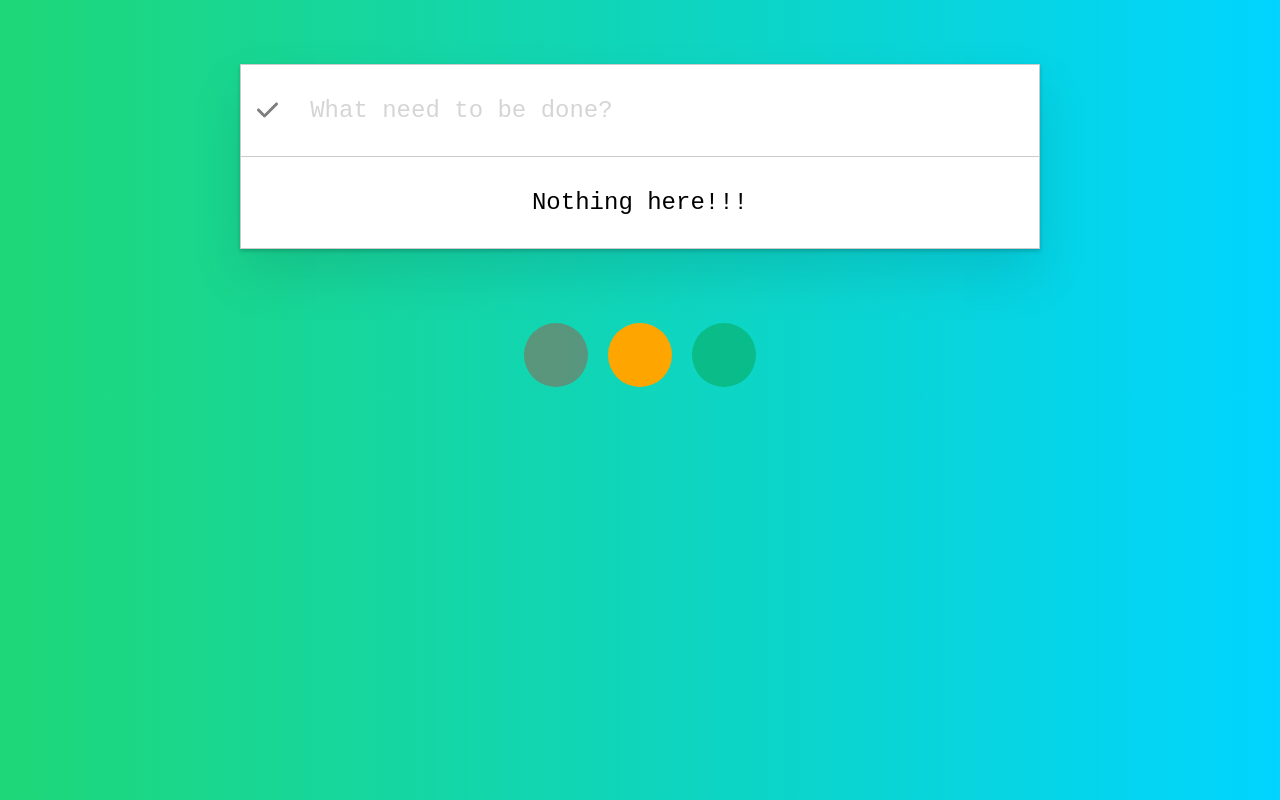
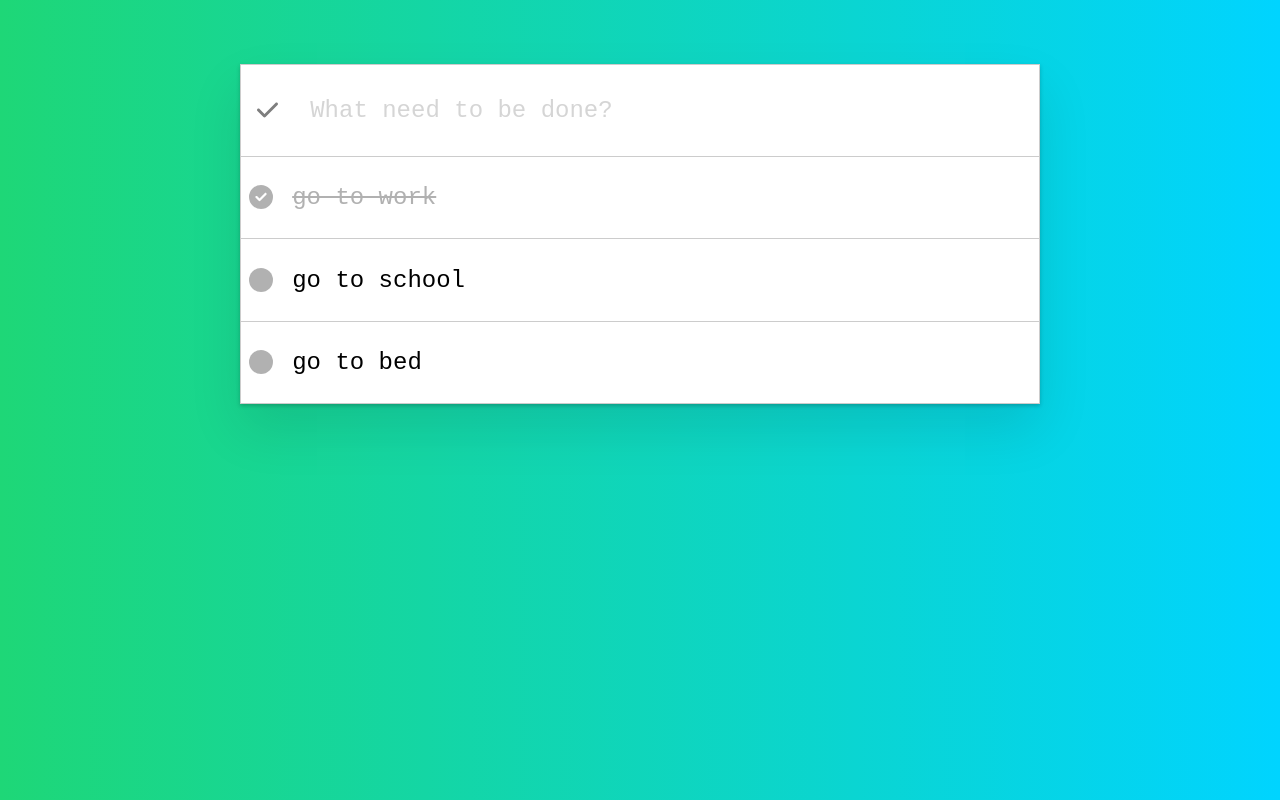
Before and after one commit to hiimdev/todoList-reactjs, a React (Create React App) app: page / in a window 1280 px wide. Built offline with nearby package versions, Linux system fonts and the light colour scheme.

Commit message:
reconfigure file

```diff
--- a/src/App.css
+++ b/src/App.css
@@ -1,3 +1,8 @@
+* {
+    padding: 0;
+    margin: 0;
+    box-sizing: border-box;
+}
 .container {
     background-color: #fff;
     display: flex;
@@ -10,3 +15,118 @@
     border: 1px solid #ccc;
     box-shadow: 0 2px 4px 0 rgb(0 0 0 / 20%), 0 25px 50px 0 rgb(0 0 0 / 10%);
 }
+
+.todoItem {
+    width: 100%;
+    height: 100%;
+    padding: 1.2rem;
+    font-family: 'Courier New', Courier, monospace;
+    font-size: 1.5rem;
+    background-color: #fff;
+}
+
+.todoItem:last-child {
+    border: none;
+}
+
+.todoItem p {
+    width: 100%;
+    height: 100%;
+}
+
+.todoItem p:hover {
+    cursor: pointer;
+}
+
+.todoItem:hover .icon-del {
+    display: block;
+}
+
+.itemComplete {
+    text-decoration: line-through;
+    opacity: 0.3;
+}
+
+.icon {
+    font-size: 1.5rem;
+    opacity: 0.3;
+}
+
+.icon svg:hover {
+    cursor: pointer;
+}
+
+.icon-circle,
+.icon-circle-check {
+    display: none;
+}
+
+.icon-active {
+    display: block;
+}
+
+.icon-del {
+    position: absolute;
+    top: 50%;
+    right: 9%;
+    transform: translateY(-50%);
+    display: none;
+}
+
+.icon-del:hover {
+    cursor: pointer;
+    opacity: 0.6;
+}
+
+.item-null {
+    margin: 2rem auto;
+    font-family: 'Courier New', Courier, monospace;
+    font-size: 1.5rem;
+}
+
+.wrap {
+    position: relative;
+    display: flex;
+    justify-content: space-between;
+    align-items: center;
+    padding: 0.5rem;
+    width: 100%;
+    height: 100%;
+    border-bottom: 1px solid #ccc;
+    background-color: #fff;
+}
+
+.wrap:last-child {
+    border-bottom: none;
+}
+
+.wrap-todoItem {
+    display: flex;
+}
+
+.icon-check {
+    width: 5%;
+    text-align: center;
+}
+
+.icon-check svg {
+    font-size: 1.5rem;
+    opacity: 0.5;
+}
+
+.icon-check svg:hover {
+    cursor: pointer;
+}
+
+.input {
+    width: 95%;
+    font-size: 1.5rem;
+    font-family: 'Courier New', Courier, monospace;
+    padding: 1rem;
+    outline: none;
+    border: none;
+}
+
+.input::placeholder {
+    opacity: 0.3;
+}
--- a/src/App.js
+++ b/src/App.js
@@ -1,19 +1,23 @@
 import React, { Component } from 'react';
 
-import TodoItem from './components/TodoItem';
+// className
+import classNames from 'classnames';
+
+// components
 import Input from './components/Input';
-import TrafficLight from './components/TrafficLight';
+// import TrafficLight from './components/TrafficLight';
 
+// Font Awesomeicon
 import { FontAwesomeIcon } from '@fortawesome/react-fontawesome';
 import { faCheck, faXmark } from '@fortawesome/free-solid-svg-icons';
+import { faCircleCheck, faCircle } from '@fortawesome/free-solid-svg-icons';
 
 // react-toastify
 import { ToastContainer, toast } from 'react-toastify';
 import 'react-toastify/dist/ReactToastify.css';
 
+// style
 import './App.css';
-import './components/Input.css';
-import './components/todoItem.css';
 
 class App extends Component {
     constructor(props) {
@@ -21,29 +25,25 @@ class App extends Component {
         this.state = {
             newItem: '',
             todoItems: [
-                // {
-                //     title: 'go to work',
-                //     isComplete: true,
-                // },
-                // {
-                //     title: 'go to school',
-                //     isComplete: false,
-                // },
-                // {
-                //     title: 'go to bed',
-                //     isComplete: false,
-                // },
+                {
+                    title: 'go to work',
+                    isComplete: true,
+                },
+                {
+                    title: 'go to school',
+                    isComplete: false,
+                },
+                {
+                    title: 'go to bed',
+                    isComplete: false,
+                },
             ],
         };
 
-        this.onKeyUp = this.onKeyUp.bind(this);
-        this.onChange = this.onChange.bind(this);
-
-        this.checkedAll = this.checkedAll.bind(this);
+        // this.onKeyUp = this.onKeyUp.bind(this);
     }
 
-    onItemClicked(item) {
-        return () => {
+    handleTodoComplete = (item) => {
         const { todoItems } = this.state;
         const isComplete = item.isComplete;
 
@@ -53,9 +53,8 @@ class App extends Component {
             ),
         });
     };
-    }
 
-    onKeyUp(event) {
+    handleAddTodo = (event) => {
         // Enter key
         if (event.keyCode === 13) {
             let text = event.target.value;
@@ -74,15 +73,15 @@ class App extends Component {
             });
             toast.success('Success!');
         }
-    }
+    };
 
-    onChange(event) {
+    handleChangeInput = (event) => {
         this.setState({
             newItem: event.target.value,
         });
-    }
+    };
 
-    checkedAll() {
+    handleCheckAll = () => {
         const { todoItems } = this.state;
 
         this.setState({
@@ -92,10 +91,9 @@ class App extends Component {
                     : { ...i, isComplete: !i.isComplete },
             ),
         });
-    }
+    };
 
-    delItem(item) {
-        return () => {
+    handleDeleteTodo = (item) => {
         const { todoItems } = this.state;
         const index = todoItems.indexOf(item);
 
@@ -107,7 +105,6 @@ class App extends Component {
         });
         toast.success('Delete successfully!!');
     };
-    }
 
     render() {
         const { todoItems, newItem } = this.state;
@@ -119,37 +116,74 @@ class App extends Component {
                         <div className="icon-check">
                             <FontAwesomeIcon
                                 icon={faCheck}
-                                onClick={this.checkedAll}
+                                onClick={() => this.handleCheckAll()}
                             />
                         </div>
                         <Input
                             value={newItem}
-                            onChange={this.onChange}
-                            onKeyUp={this.onKeyUp}
+                            onChange={(event) => this.handleChangeInput(event)}
+                            onKeyUp={(event) => this.handleAddTodo(event)}
                         />
                     </div>
 
                     {todoItems.length > 0 &&
                         todoItems.map((item, index) => (
-                            <TodoItem
-                                key={index}
-                                item={item}
-                                onClick={this.onItemClicked(item)}
+                            <div className="wrap" key={index}>
+                                <div
+                                    onClick={() =>
+                                        this.handleTodoComplete(item)
+                                    }
+                                    className={classNames(
+                                        'icon',
+                                        'icon-circle',
+                                        {
+                                            'icon-active': !item.isComplete,
+                                        },
+                                    )}
                                 >
+                                    <FontAwesomeIcon icon={faCircle} />
+                                </div>
+                                <div
+                                    onClick={() =>
+                                        this.handleTodoComplete(item)
+                                    }
+                                    className={classNames(
+                                        'icon',
+                                        'icon-circle',
+                                        {
+                                            'icon-active': item.isComplete,
+                                        },
+                                    )}
+                                >
+                                    <FontAwesomeIcon icon={faCircleCheck} />
+                                </div>
+
+                                <div
+                                    className={classNames('todoItem', {
+                                        itemComplete: item.isComplete,
+                                    })}
+                                >
+                                    <p>{item.title}</p>
+
                                     <div className="icon icon-del">
                                         <FontAwesomeIcon
                                             icon={faXmark}
-                                        onClick={this.delItem(item)}
+                                            onClick={() =>
+                                                this.handleDeleteTodo(item)
+                                            }
                                         />
                                     </div>
-                            </TodoItem>
+                                </div>
+                            </div>
                         ))}
 
                     {todoItems.length === 0 && (
                         <p className="item-null">Nothing here!!!</p>
                     )}
                 </div>
-                <TrafficLight />
+
+                {/* <TrafficLight /> */}
+
                 <ToastContainer
                     position="top-right"
                     autoClose={3000}
--- a/src/components/Input.css
+++ /dev/null
@@ -1,46 +0,0 @@
-.wrap {
-    position: relative;
-    display: flex;
-    justify-content: space-between;
-    align-items: center;
-    padding: 0.5rem;
-    width: 100%;
-    height: 100%;
-    border-bottom: 1px solid #ccc;
-    background-color: #fff;
-}
-
-.wrap:last-child {
-    border-bottom: none;
-}
-
-.wrap-todoItem {
-    display: flex;
-}
-
-.icon-check {
-    width: 5%;
-    text-align: center;
-}
-
-.icon-check svg {
-    font-size: 1.5rem;
-    opacity: 0.5;
-}
-
-.icon-check svg:hover {
-    cursor: pointer;
-}
-
-.input {
-    width: 95%;
-    font-size: 1.5rem;
-    font-family: 'Courier New', Courier, monospace;
-    padding: 1rem;
-    outline: none;
-    border: none;
-}
-
-.input::placeholder {
-    opacity: 0.3;
-}
--- a/src/components/TodoItem.js
+++ /dev/null
@@ -1,46 +0,0 @@
-import React, { Component } from 'react';
-import classNames from 'classnames';
-
-import { FontAwesomeIcon } from '@fortawesome/react-fontawesome';
-import { faCircleCheck, faCircle } from '@fortawesome/free-solid-svg-icons';
-
-import './todoItem.css';
-
-class TodoItem extends Component {
-    render() {
-        const { item, onClick } = this.props;
-
-        return (
-            <div className='wrap'>
-                <div
-                    onClick={onClick}
-                    className={classNames('icon', 'icon-circle', {
-                        'icon-active': !item.isComplete,
-                    })}
-                >
-                    <FontAwesomeIcon icon={faCircle} />
-                </div>
-                <div
-                    onClick={onClick}
-                    className={classNames('icon', 'icon-circle', {
-                        'icon-active': item.isComplete,
-                    })}
-                >
-                    <FontAwesomeIcon icon={faCircleCheck} />
-                </div>
-
-                <div
-                    className={classNames('todoItem', {
-                        itemComplete: item.isComplete,
-                    })}
-                >
-                    <p>{item.title}</p>
-
-                    {this.props.children}
-                </div>
-            </div>
-        );
-    }
-}
-
-export default TodoItem;
--- a/src/components/todoItem.css
+++ /dev/null
@@ -1,73 +0,0 @@
-* {
-    padding: 0;
-    margin: 0;
-    box-sizing: border-box;
-}
-
-.todoItem {
-    width: 100%;
-    height: 100%;
-    padding: 1.2rem;
-    font-family: 'Courier New', Courier, monospace;
-    font-size: 1.5rem;
-    background-color: #fff;
-}
-
-.todoItem:last-child {
-    border: none;
-}
-
-.todoItem p {
-    width: 100%;
-    height: 100%;
-}
-
-.todoItem p:hover {
-    cursor: pointer;
-}
-
-.todoItem:hover .icon-del {
-    display: block;
-}
-
-.itemComplete {
-    text-decoration: line-through;
-    opacity: 0.3;
-}
-
-.icon {
-    font-size: 1.5rem;
-    opacity: 0.3;
-}
-
-.icon svg:hover {
-    cursor: pointer;
-}
-
-.icon-circle,
-.icon-circle-check {
-    display: none;
-}
-
-.icon-active {
-    display: block;
-}
-
-.icon-del {
-    position: absolute;
-    top: 50%;
-    right: 9%;
-    transform: translateY(-50%);
-    display: none;
-}
-
-.icon-del:hover {
-    cursor: pointer;
-    opacity: 0.6;
-}
-
-.item-null {
-    margin: 2rem auto;
-    font-family: 'Courier New', Courier, monospace;
-    font-size: 1.5rem;
-}
```
Also changed, not shown: src/components/Input.js (+5 -8 lines). Lines whose indentation alone changed are shown as unchanged.
